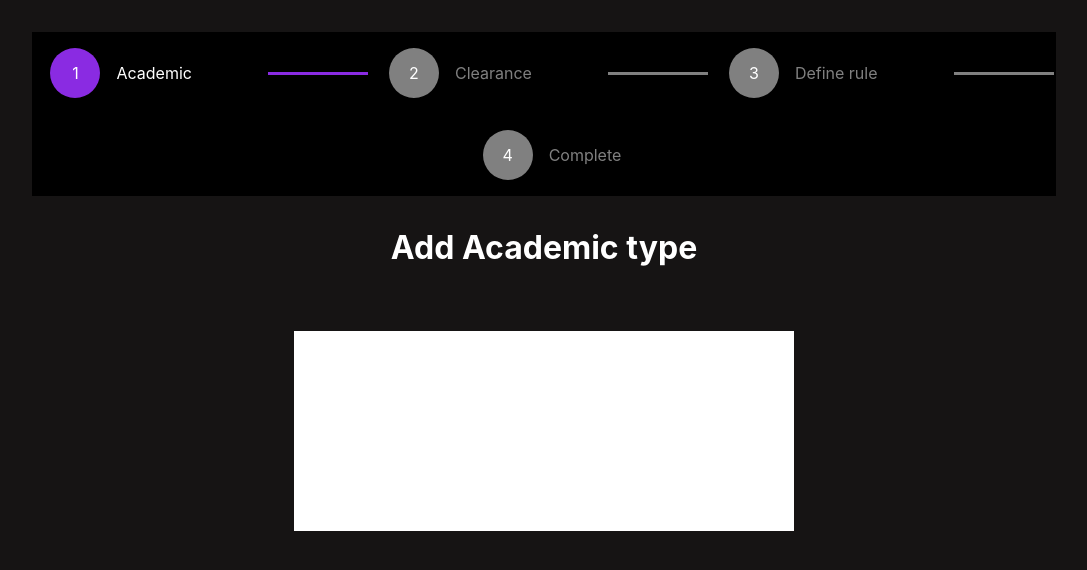
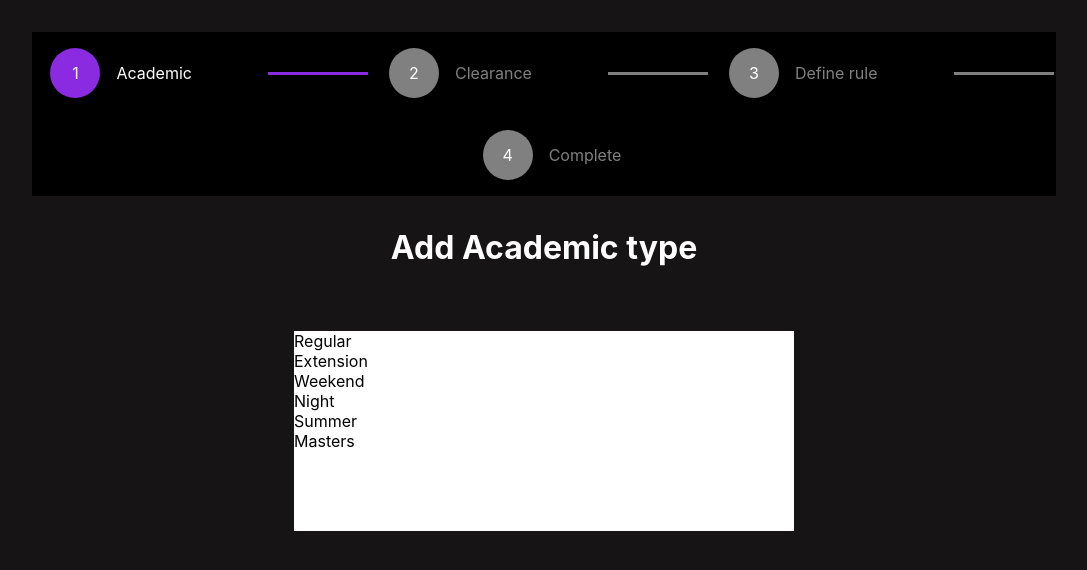
Before and after one commit to kennataddese6/BISCS, a React (Create React App) app in the folder frontend/: page / in a window 1280 px wide. Shown: the top 570 px of the page, without its empty margins (96-1183 px from the left). Built offline with nearby package versions, Linux system fonts and the light colour scheme.

Commit message:
add academic types display

```diff
--- a/frontend/src/App.js
+++ b/frontend/src/App.js
@@ -24,7 +24,14 @@ function App() {
         </div>
       </div>
       <h1 className="stepOneHeaderText"> Add Academic type</h1>
-      <div className="academictypesContainer"> </div>
+      <div className="academictypesContainer">
+        <div className="academicType">Regular</div>
+        <div className="academicType">Extension</div>
+        <div className="academicType">Weekend</div>
+        <div className="academicType">Night</div>
+        <div className="academicType">Summer</div>
+        <div className="academicType">Masters</div>
+      </div>
     </>
   );
 }
```
